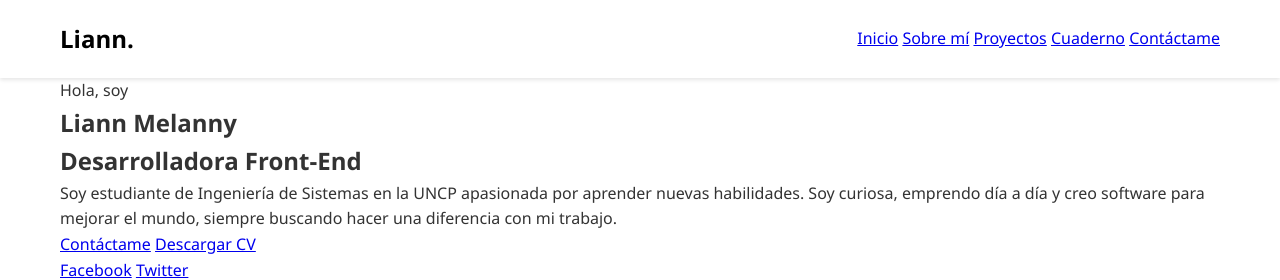
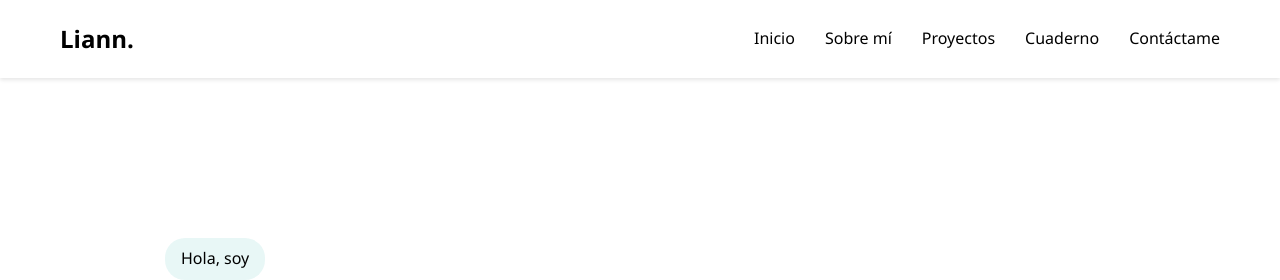
Before and after one commit to Giampier-pixel/Desarrollo-de-aplicaciones-web-Aliaga, a PHP site: page / in a window 1280 px wide. Shown: the top 280 px of the page. Run offline with PHP 8.4, Linux system fonts and the light colour scheme.

Commit message:
Update styles.css

```diff
--- a/styles.css
+++ b/styles.css
@@ -48,6 +48,138 @@ nav {
     color: var(--primary-color);
 }
 
+.nav-links {
+    display: flex;
+    gap: 30px;
+}
+
+.nav-links a {
+    text-decoration: none;
+    color: var(--secondary-color);
+    font-weight: 500;
+    transition: color 0.3s;
+}
+
+.nav-links a:hover {
+    color: var(--primary-color);
+}
+
+.hero {
+    padding: 80px 0;
+    display: flex;
+    align-items: center;
+    gap: 50px;
+}
+
+.hero-content {
+    flex: 1;
+}
+
+.hero-badge {
+    display: inline-block;
+    background-color: rgba(32, 178, 170, 0.1);
+    color: var(--primary-color);
+    padding: 8px 16px;
+    border-radius: 20px;
+    font-weight: 500;
+    margin-bottom: 20px;
+}
+
+.hero-title {
+    font-size: 48px;
+    margin-bottom: 10px;
+    color: var(--secondary-color);
+}
+
+.hero-subtitle {
+    font-size: 24px;
+    color: var(--primary-color);
+    margin-bottom: 20px;
+}
+
+.hero-description {
+    color: #666;
+    margin-bottom: 30px;
+    max-width: 600px;
+}
+
+.hero-image {
+    flex: 0 0 300px;
+}
+
+.profile-pic {
+    width: 300px;
+    height: 300px;
+    border-radius: 50%;
+    object-fit: cover;
+    box-shadow: var(--box-shadow);
+}
+
+.buttons {
+    display: flex;
+    gap: 15px;
+}
+
+.btn {
+    padding: 12px 24px;
+    border-radius: var(--border-radius);
+    font-weight: 500;
+    text-decoration: none;
+    transition: all 0.3s;
+    display: inline-block;
+}
+
+.btn-primary {
+    background-color: var(--primary-color);
+    color: white;
+    border: none;
+}
+
+.btn-secondary {
+    background-color: transparent;
+    color: var(--secondary-color);
+    border: 1px solid var(--secondary-color);
+}
+
+.btn-primary:hover {
+    background-color: #1a9690;
+}
+
+.btn-secondary:hover {
+    background-color: var(--light-gray);
+}
+
+.social-links {
+    display: flex;
+    gap: 15px;
+    margin-top: 30px;
+}
+
+.social-icon {
+    width: 40px;
+    height: 40px;
+    border-radius: 50%;
+    background-color: var(--light-gray);
+    display: flex;
+    align-items: center;
+    justify-content: center;
+    transition: background-color 0.3s;
+}
+
+.social-icon:hover {
+    background-color: var(--primary-color);
+}
+
+.social-icon svg {
+    width: 20px;
+    height: 20px;
+    fill: var(--secondary-color);
+}
+
+.social-icon:hover svg {
+    fill: white;
+}
+
 /* Estilos para Cuaderno */
 #cuaderno-semanal {
     margin-top: 40px;
```
